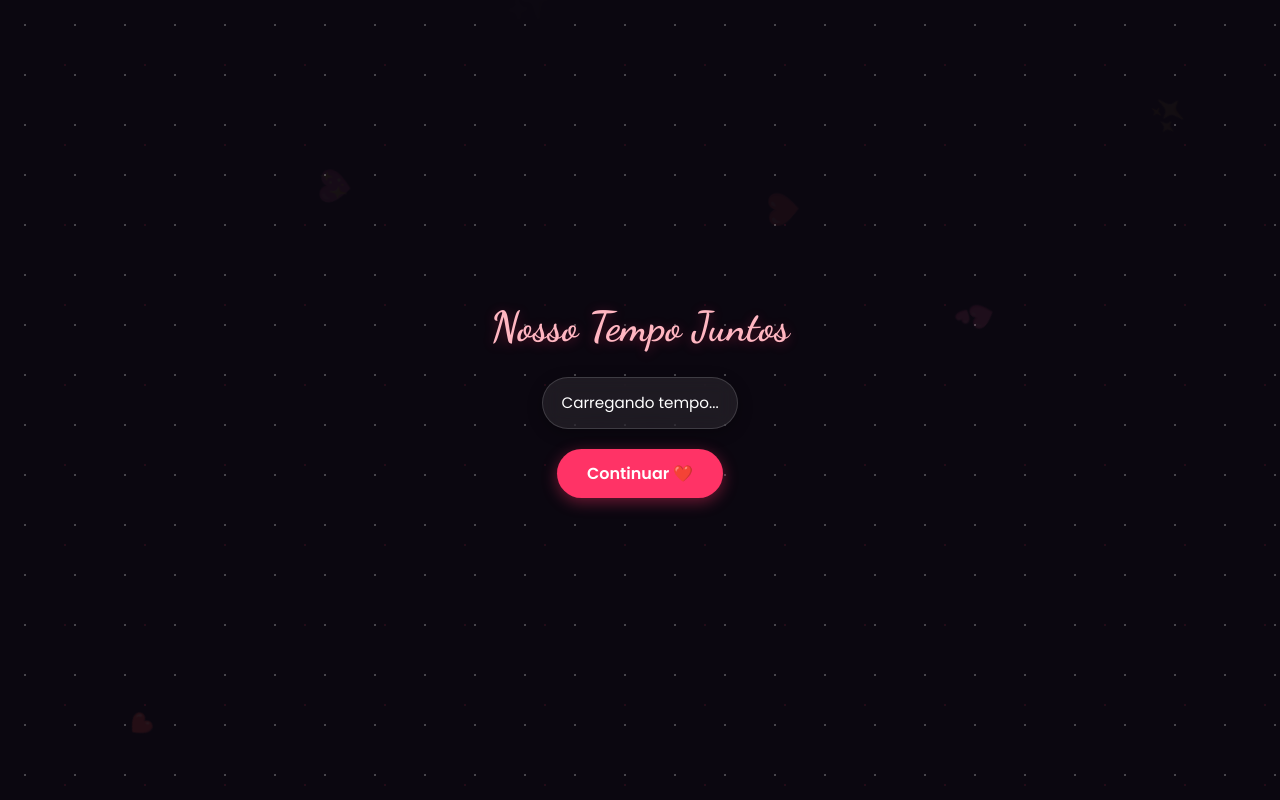
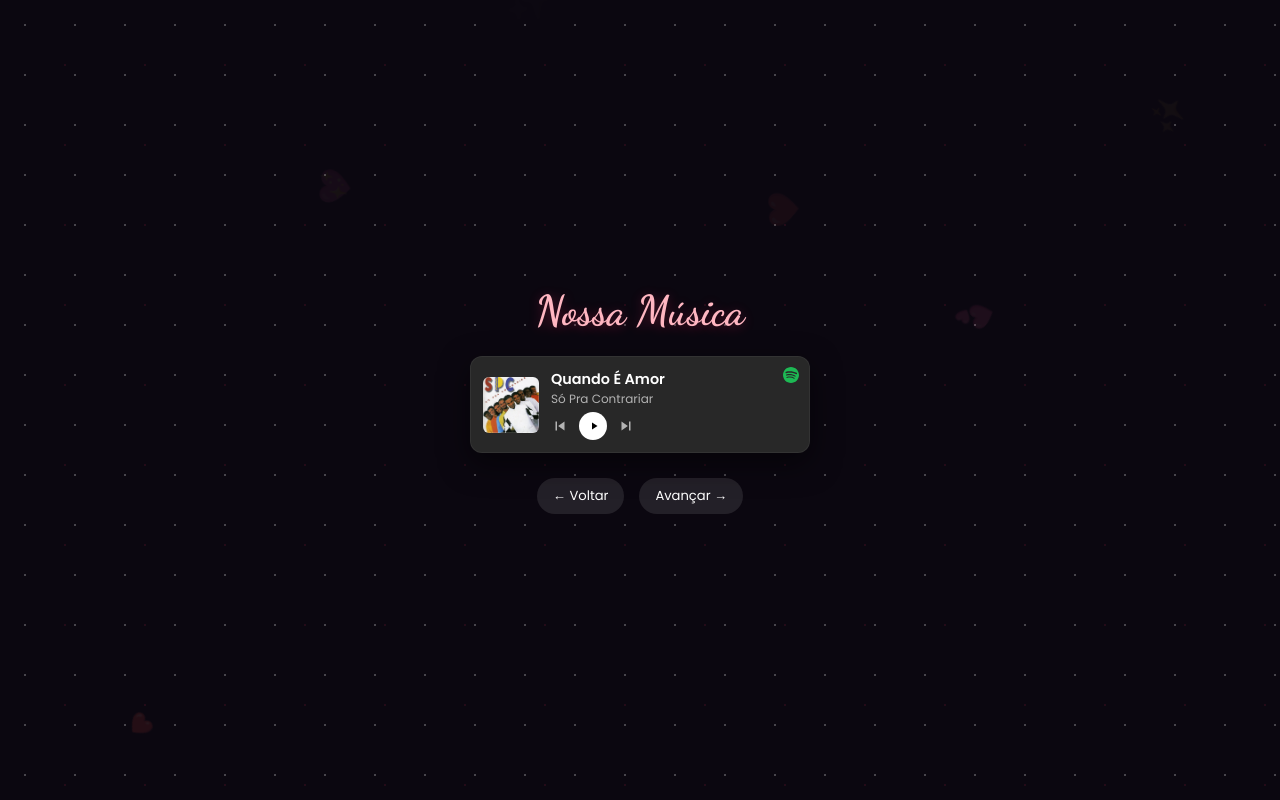
Before and after one commit to Antoniopsz/Sitesah, a plain HTML site: page index.html in a window 1280 px wide. Both pictures are taken after a click on the button "Continuar ❤️". Drawn offline with Linux system fonts and the light colour scheme.

Commit message:
Update index.html

```diff
--- a/index.html
+++ b/index.html
@@ -581,4 +581,62 @@
                 years--;
             }
 
-            document.getElementB
+            document.getElementById('counter').innerHTML =
+                `<b>${years}</b> anos, <b>${months}</b> meses, <b>${days}</b> dias<br>` +
+                `<b>${hours}</b>h <b>${minutes}</b>m <b>${seconds}</b>s`;
+        }
+
+        setInterval(updateCounter, 1000);
+        updateCounter();
+
+        // Navegação entre páginas com transição suave
+        let currentPage = 0;
+        const totalPages = 5;
+        let isAnimating = false;
+
+        function goToPage(targetPage) {
+            if (isAnimating || targetPage < 0 || targetPage >= totalPages || targetPage === currentPage) return;
+            isAnimating = true;
+
+            const overlay = document.getElementById('transition-overlay');
+            const wave = document.getElementById('flowerWave');
+
+            overlay.classList.add('active');
+            wave.classList.add('animate');
+
+            setTimeout(() => {
+                document.getElementById(`page-${currentPage}`).classList.remove('active');
+                currentPage = targetPage;
+                document.getElementById(`page-${currentPage}`).classList.add('active');
+                window.scrollTo(0, 0);
+            }, 750);
+
+            setTimeout(() => {
+                wave.classList.remove('animate');
+                overlay.classList.remove('active');
+                isAnimating = false;
+            }, 1600);
+        }
+
+        function nextPage() {
+            goToPage(currentPage + 1);
+        }
+
+        function prevPage() {
+            goToPage(currentPage - 1);
+        }
+
+        // Galeria de Momentos
+        function showMoment(index) {
+            const cards = document.querySelectorAll('.moment-card');
+            const thumbs = document.querySelectorAll('.thumb');
+
+            cards.forEach(c => c.classList.remove('active'));
+            thumbs.forEach(t => t.classList.remove('active'));
+
+            cards[index].classList.add('active');
+            thumbs[index].classList.add('active');
+        }
+    </script>
+</body>
+</html>
```
